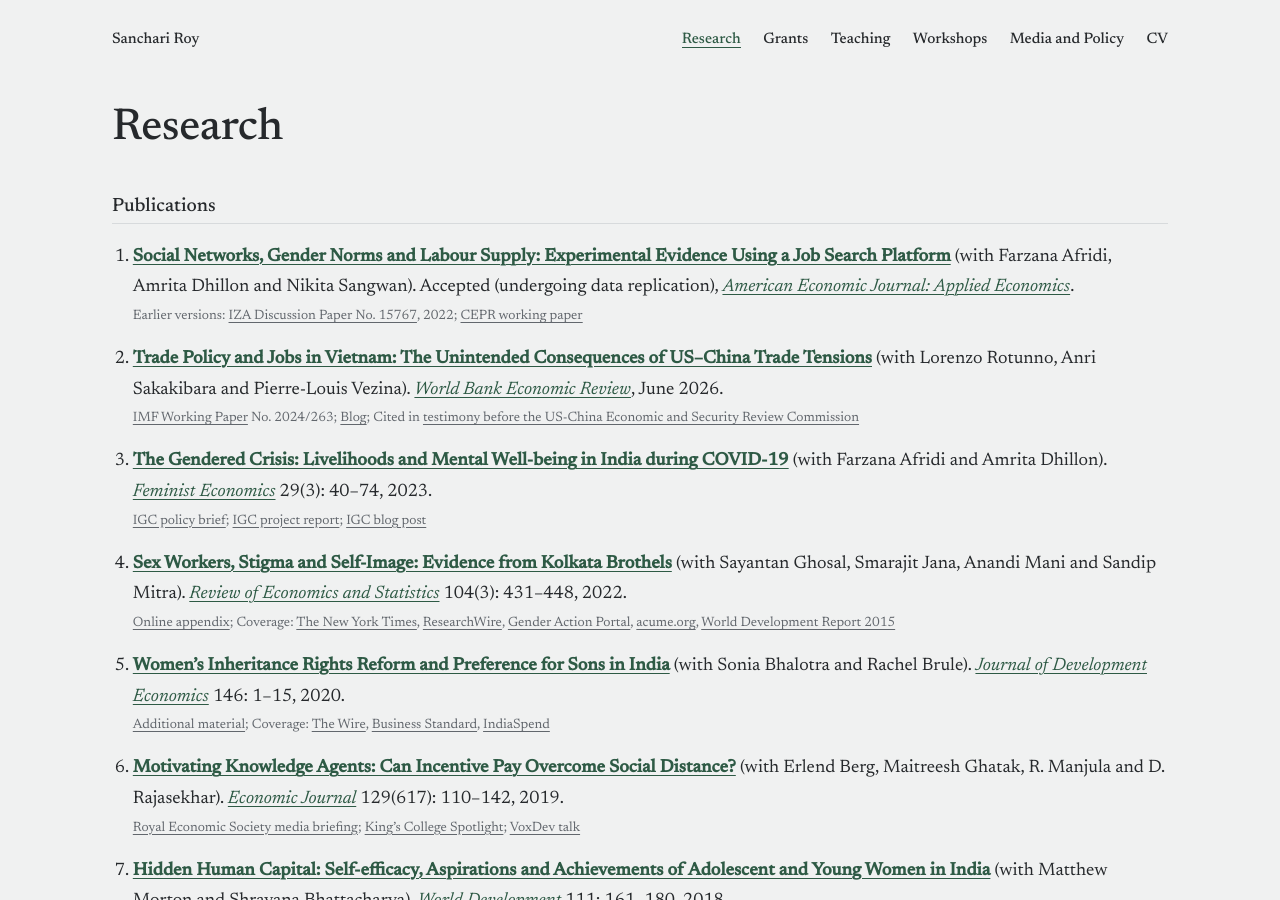
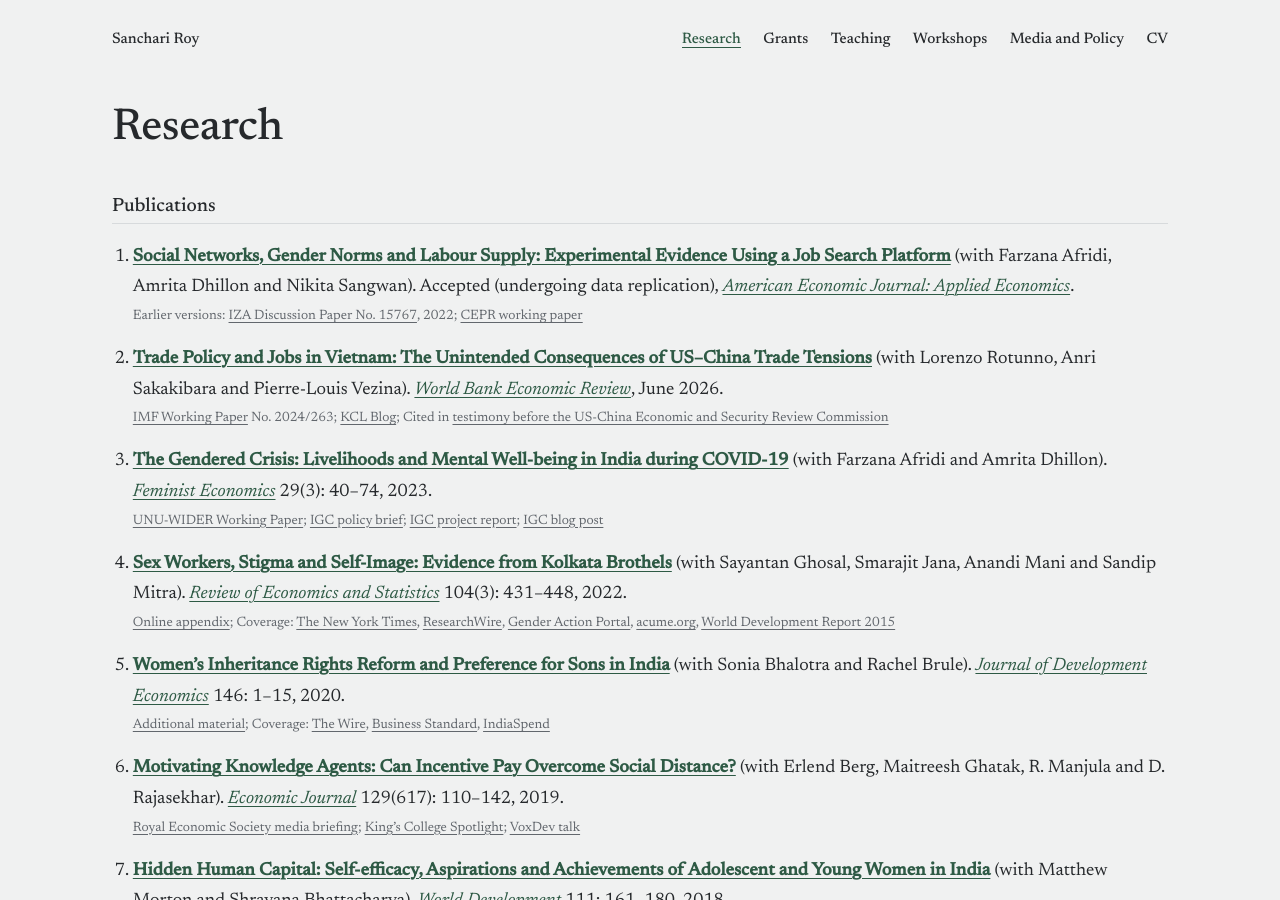
Before and after one commit to sanchariroym/sanchariroym.github.io, a Jekyll site: the page built from research.md, in a window 1280 px wide and 900 px high. Built offline with Jekyll 4.4.1, drawn with Linux system fonts in a browser that asks for light colours.

Commit message:
Feminist Economics paper: published link, WIDER version; KCL blog label
Co-Authored-By: Claude Opus 5.5 <noreply@anthropic.com>
Claude-Session: https://claude.ai/code/session_01BVddaAtzbXtbz8eDZN5RwJ

```diff
--- a/research.md
+++ b/research.md
@@ -11,10 +11,10 @@ description: Publications and working papers by Sanchari Roy on gender, inherita
    - Earlier versions: [IZA Discussion Paper No. 15767](https://docs.iza.org/dp15767.pdf), 2022; [CEPR working paper](https://cepr.org/system/files/publication-files/WP044.pdf)
 
 2. **[Trade Policy and Jobs in Vietnam: The Unintended Consequences of US–China Trade Tensions](https://drive.google.com/file/d/1kUyF7XqWalcFs1I3FmWTKQbdM0plS5xK/view)** (with Lorenzo Rotunno, Anri Sakakibara and Pierre-Louis Vezina). *[World Bank Economic Review](https://academic.oup.com/wber)*, June 2026.
-   - [IMF Working Paper](https://www.imf.org/en/Publications/WP/Issues/2024/12/23/Trade-Policy-and-Jobs-in-Vietnam-The-Unintended-Consequences-of-US-China-Trade-Tensions-559698) No. 2024/263; [Blog](https://www.kcl.ac.uk/news/trade-war-between-superpowers-provided-unexpected-boost-for-nation); Cited in [testimony before the US-China Economic and Security Review Commission](http://www.uscc.gov/sites/default/files/2024-03/Edmund_Malesky_Testimony.pdf)
+   - [IMF Working Paper](https://www.imf.org/en/Publications/WP/Issues/2024/12/23/Trade-Policy-and-Jobs-in-Vietnam-The-Unintended-Consequences-of-US-China-Trade-Tensions-559698) No. 2024/263; [KCL Blog](https://www.kcl.ac.uk/news/trade-war-between-superpowers-provided-unexpected-boost-for-nation); Cited in [testimony before the US-China Economic and Security Review Commission](http://www.uscc.gov/sites/default/files/2024-03/Edmund_Malesky_Testimony.pdf)
 
-3. **[The Gendered Crisis: Livelihoods and Mental Well-being in India during COVID-19](https://www.wider.unu.edu/sites/default/files/Publications/Working-paper/PDF/wp2021-65-gendered-crisis-livelihoods-mental-well-being-COVID-19-India.pdf)** (with Farzana Afridi and Amrita Dhillon). *[Feminist Economics](https://www.tandfonline.com/toc/rfec20/current)* 29(3): 40–74, 2023.
-   - [IGC policy brief](https://drive.google.com/file/d/1TVHttivnInN1ZRnU45opEGoSUWjoXaTE/view); [IGC project report](https://drive.google.com/file/d/1CYX7MJ2rju8KvM7zR67whJwjGGN2yaHK/view); [IGC blog post](https://www.theigc.org/blog/the-pandemics-gendered-impact-on-livelihoods-and-wellbeing-evidence-from-india/)
+3. **[The Gendered Crisis: Livelihoods and Mental Well-being in India during COVID-19](https://doi.org/10.1080/13545701.2023.2186461)** (with Farzana Afridi and Amrita Dhillon). *[Feminist Economics](https://www.tandfonline.com/toc/rfec20/current)* 29(3): 40–74, 2023.
+   - [UNU-WIDER Working Paper](https://www.wider.unu.edu/sites/default/files/Publications/Working-paper/PDF/wp2021-65-gendered-crisis-livelihoods-mental-well-being-COVID-19-India.pdf); [IGC policy brief](https://drive.google.com/file/d/1TVHttivnInN1ZRnU45opEGoSUWjoXaTE/view); [IGC project report](https://drive.google.com/file/d/1CYX7MJ2rju8KvM7zR67whJwjGGN2yaHK/view); [IGC blog post](https://www.theigc.org/blog/the-pandemics-gendered-impact-on-livelihoods-and-wellbeing-evidence-from-india/)
 
 4. **[Sex Workers, Stigma and Self-Image: Evidence from Kolkata Brothels](https://drive.google.com/file/d/1bxBzRCe_9BhRbZliBY8wRalLb5VRopoi/view)** (with Sayantan Ghosal, Smarajit Jana, Anandi Mani and Sandip Mitra). *[Review of Economics and Statistics](https://direct.mit.edu/rest)* 104(3): 431–448, 2022.
    - [Online appendix](https://drive.google.com/file/d/1LD6aQt6St218ylZ8JXdoee4eRfzVAGPx/view); Coverage: [The New York Times](https://www.nytimes.com/2018/07/13/business/think-positive-climb-out-of-poverty-it-just-might-work.html), [ResearchWire](https://researchwire.substack.com/p/indiaspend-researchwire-january-22), [Gender Action Portal](http://gap.hks.harvard.edu/sex-workers-stigma-and-self-belief-evidence-psychological-training-program-india), [acume.org](https://www.acume.org/research/sex-workers-stigma-and-self-image-evidence-from-kolkata-brothels/), [World Development Report 2015](http://www.worldbank.org/content/dam/Worldbank/Publications/WDR/WDR%202015/WDR-2015-Full-Report.pdf)
```
